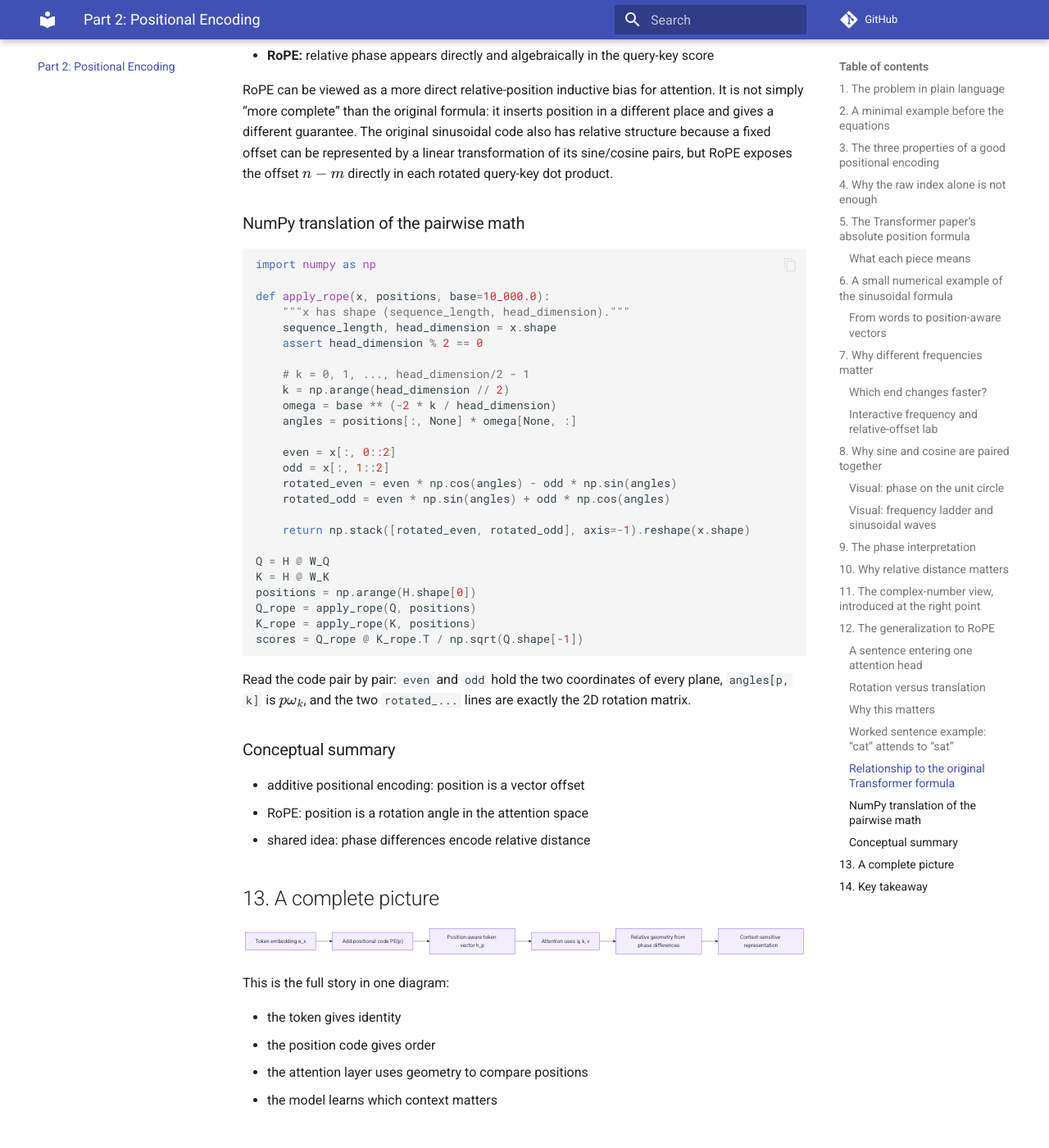
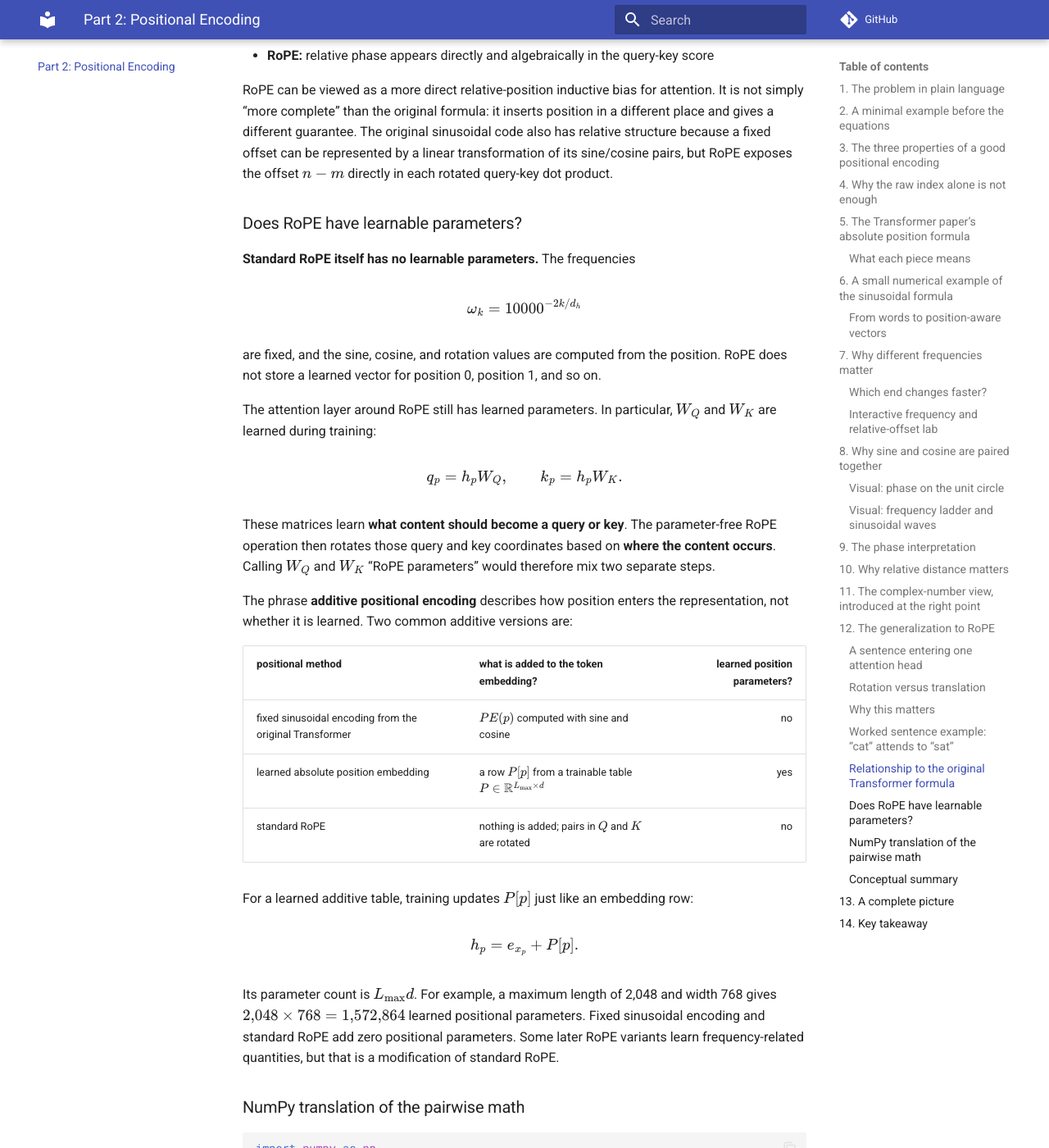
Before and after one commit to dpaul0501/llm-agent-reads, an MkDocs documentation site: the page built from docs/part_02_position_encoding.md, in a window 1280 px wide and 1400 px high, scrolled down 17733 px. Shown: the whole window at 82% size. Built offline with MkDocs 1.6.1 and Material for MkDocs 9.7.7, drawn with Linux system fonts in a browser that asks for light colours; comment, search, counter and statistics services are not loaded; some of the changed text lies outside the part shown.

Commit message:
Clarify learned parameters in positional methods

```diff
--- a/docs/part_02_position_encoding.md
+++ b/docs/part_02_position_encoding.md
@@ -619,10 +619,44 @@ The original sinusoidal encoding and RoPE share sine/cosine frequencies, but the
 
 - **original Transformer:** add $PE(p)$ to the token representation before it enters the attention projections
 - **RoPE:** project to $Q$ and $K$ first, then rotate each pair inside those vectors
-- **additive encoding:** position can affect queries, keys, and values through the later learned projections
+- **fixed sinusoidal additive encoding:** position can affect queries, keys, and values through the later learned projections
 - **RoPE:** relative phase appears directly and algebraically in the query-key score
 
 RoPE can be viewed as a more direct relative-position inductive bias for attention. It is not simply “more complete” than the original formula: it inserts position in a different place and gives a different guarantee. The original sinusoidal code also has relative structure because a fixed offset can be represented by a linear transformation of its sine/cosine pairs, but RoPE exposes the offset $n-m$ directly in each rotated query-key dot product.
+
+### Does RoPE have learnable parameters?
+
+**Standard RoPE itself has no learnable parameters.** The frequencies
+
+$$
+\omega_k=10000^{-2k/d_h}
+$$
+
+are fixed, and the sine, cosine, and rotation values are computed from the position. RoPE does not store a learned vector for position 0, position 1, and so on.
+
+The attention layer around RoPE still has learned parameters. In particular, $W_Q$ and $W_K$ are learned during training:
+
+$$
+q_p=h_pW_Q,\qquad k_p=h_pW_K.
+$$
+
+These matrices learn **what content should become a query or key**. The parameter-free RoPE operation then rotates those query and key coordinates based on **where the content occurs**. Calling $W_Q$ and $W_K$ “RoPE parameters” would therefore mix two separate steps.
+
+The phrase **additive positional encoding** describes how position enters the representation, not whether it is learned. Two common additive versions are:
+
+| positional method | what is added to the token embedding? | learned position parameters? |
+|---|---|---:|
+| fixed sinusoidal encoding from the original Transformer | $PE(p)$ computed with sine and cosine | no |
+| learned absolute position embedding | a row $P[p]$ from a trainable table $P\in\mathbb{R}^{L_{\max}\times d}$ | yes |
+| standard RoPE | nothing is added; pairs in $Q$ and $K$ are rotated | no |
+
+For a learned additive table, training updates $P[p]$ just like an embedding row:
+
+$$
+h_p=e_{x_p}+P[p].
+$$
+
+Its parameter count is $L_{\max}d$. For example, a maximum length of 2,048 and width 768 gives $2{,}048\times768=1{,}572{,}864$ learned positional parameters. Fixed sinusoidal encoding and standard RoPE add zero positional parameters. Some later RoPE variants learn frequency-related quantities, but that is a modification of standard RoPE.
 
 ### NumPy translation of the pairwise math
 
@@ -658,9 +692,9 @@ Read the code pair by pair: `even` and `odd` hold the two coordinates of every p
 
 ### Conceptual summary
 
-- additive positional encoding: position is a vector offset
+- fixed or learned additive positional encoding: position is a vector offset
 - RoPE: position is a rotation angle in the attention space
-- shared idea: phase differences encode relative distance
+- fixed sinusoidal encoding and RoPE share the idea that phase differences can expose relative distance
 
 ## 13. A complete picture
 
```
